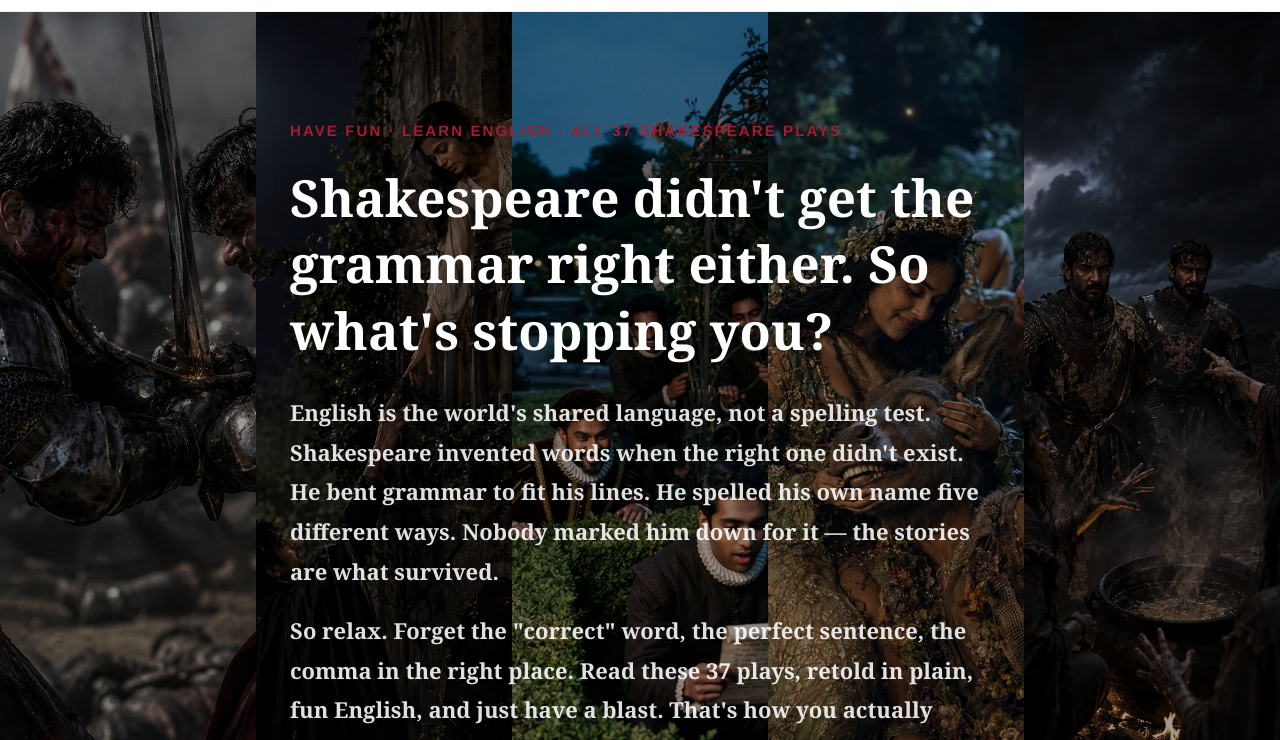
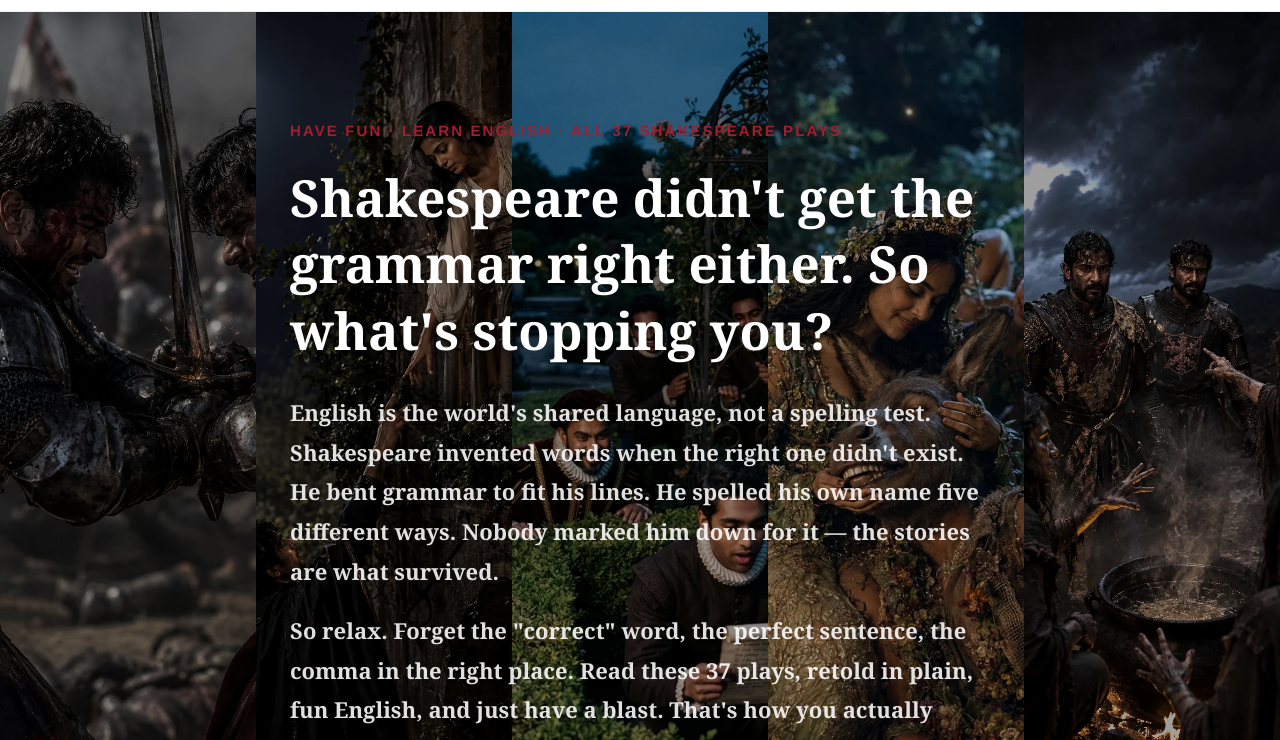
Before and after one commit to quantumcomputing-lab/english-creative-4sh-education, a plain HTML site: page index.html in a window 1280 px wide. Shown: the part 60-800 px from the top of the page. Drawn offline with Linux system fonts and the light colour scheme.

Commit message:
Perf polish: fix LCP priority hint and dead per-image brightness CSS
- The image with fetchpriority="high" (15B.webp) is display:none on
  mobile; the images that actually stay visible there (34A/4A) were
  loading="lazy" with no priority hint. Swapped the priority hint and
  preload onto 34A.webp (data-priority="1", the one guaranteed
  visible/LCP on mobile) and let 15B lazy-load instead. Matches the
  PageSpeed mobile report showing 4.8s LCP vs 0.8s desktop.
- Fixed 3 dead CSS selectors (img[src$="/34A.png"] etc.) left over
  from the PNG->WebP image conversion — they never matched the actual
  .webp filenames, so the per-image brightness corrections for these
  night-lit stills were silently never applying.

```diff
--- a/css/style.css
+++ b/css/style.css
@@ -410,17 +410,17 @@ a   { text-decoration: none; color: inherit; }
    per-image, by ear/eye, not a single shared value — 8A originally
    matched 31A's 1.55 boost but read as overexposed on its own, so it
    now sits lower. Targeted by exact filename suffix (not position,
-   and not a bare "contains" match — "18A.png"/"28A.png" also exist
+   and not a bare "contains" match — "18A.webp"/"28A.webp" also exist
    among the 37 plays' images, so a loose src*="8A." would wrongly
    catch those too) — survives any reordering of the <img> tags in
    shell.html. */
-.slab-bg-strip img[src$="/34A.png"] {
+.slab-bg-strip img[src$="/34A.webp"] {
     filter: grayscale(6%) contrast(1.04) brightness(1.3);
 }
-.slab-bg-strip img[src$="/8A.png"] {
+.slab-bg-strip img[src$="/8A.webp"] {
     filter: grayscale(6%) contrast(1.04) brightness(1.15);
 }
-.slab-bg-strip img[src$="/31A.png"] {
+.slab-bg-strip img[src$="/31A.webp"] {
     filter: grayscale(6%) contrast(1.04) brightness(1.55);
 }
 
--- a/index.html
+++ b/index.html
@@ -48,6 +48,7 @@
     }
     </script>
 
+    <link rel="preload" as="image" href="images/34A.webp" fetchpriority="high">
     <link rel="stylesheet" href="css/style.css">
     <script src="js/main.js" defer></script>
 </head>
@@ -177,8 +178,8 @@
                  to go. Edit these numbers to change what survives on mobile —
                  no need to touch css/style.css or reorder the <img> tags. -->
             <div class="slab-bg-strip">
-                <img src="images/15B.webp" alt="Prince Hal duels Hotspur on the smoke-hazed battlefield of Shrewsbury, from Henry IV, Part 1" width="941" height="1672" fetchpriority="high" data-priority="5">
-                <img src="images/34A.webp" alt="Juliet leans from her moonlit balcony toward Romeo standing below, from Romeo and Juliet" width="941" height="1672" loading="lazy" data-priority="1">
+                <img src="images/15B.webp" alt="Prince Hal duels Hotspur on the smoke-hazed battlefield of Shrewsbury, from Henry IV, Part 1" width="941" height="1672" loading="lazy" data-priority="5">
+                <img src="images/34A.webp" alt="Juliet leans from her moonlit balcony toward Romeo standing below, from Romeo and Juliet" width="941" height="1672" fetchpriority="high" data-priority="1">
                 <img src="images/4A.webp"  alt="Courtiers eavesdrop on each other reading love poems in a moonlit palace garden, from Love's Labour's Lost" width="768" height="1376" loading="lazy" data-priority="2">
                 <img src="images/8A.webp"  alt="Titania, queen of the fairies, cradles the enchanted, donkey-headed Bottom in a dark forest, from A Midsummer Night's Dream" width="941" height="1672" loading="lazy" data-priority="4">
                 <img src="images/31A.webp" alt="Three witches stir a cauldron on a storm-lashed moor as Macbeth looks on, from Macbeth" width="941" height="1672" loading="lazy" data-priority="3">
```
